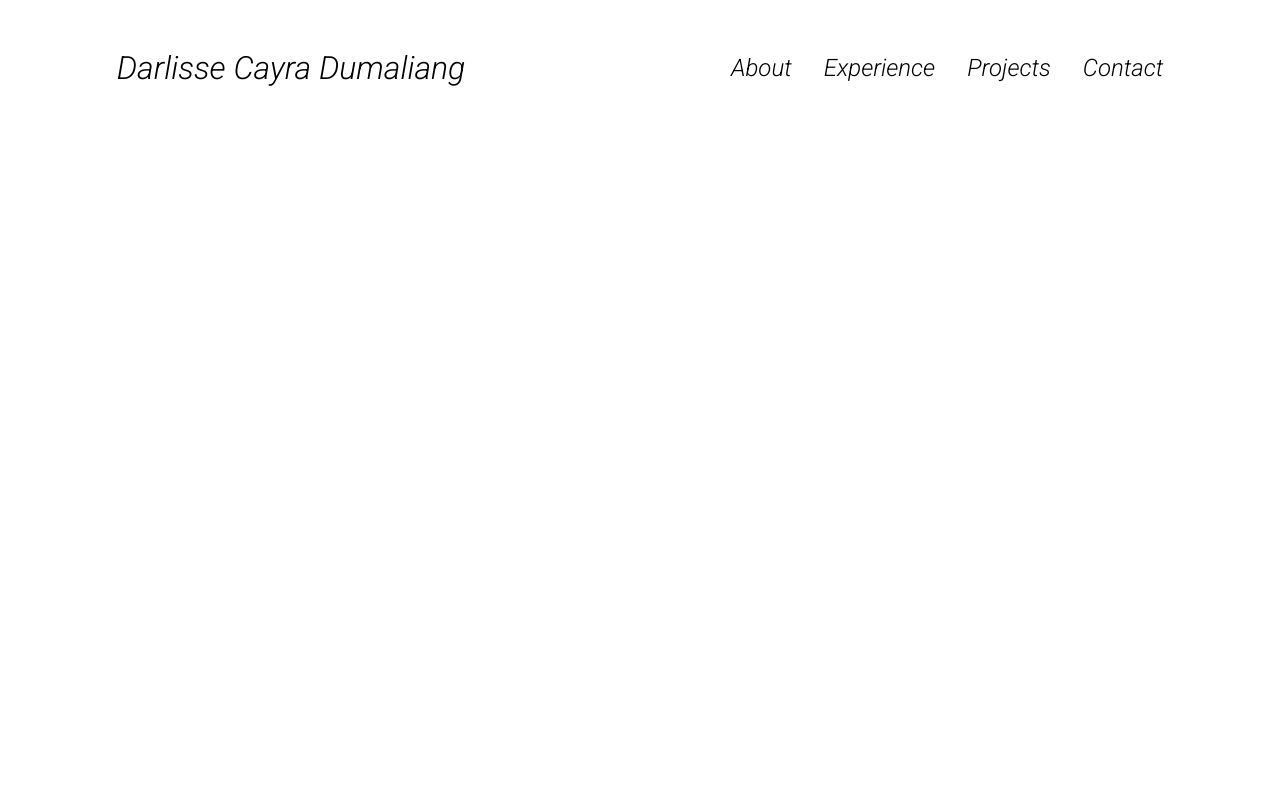
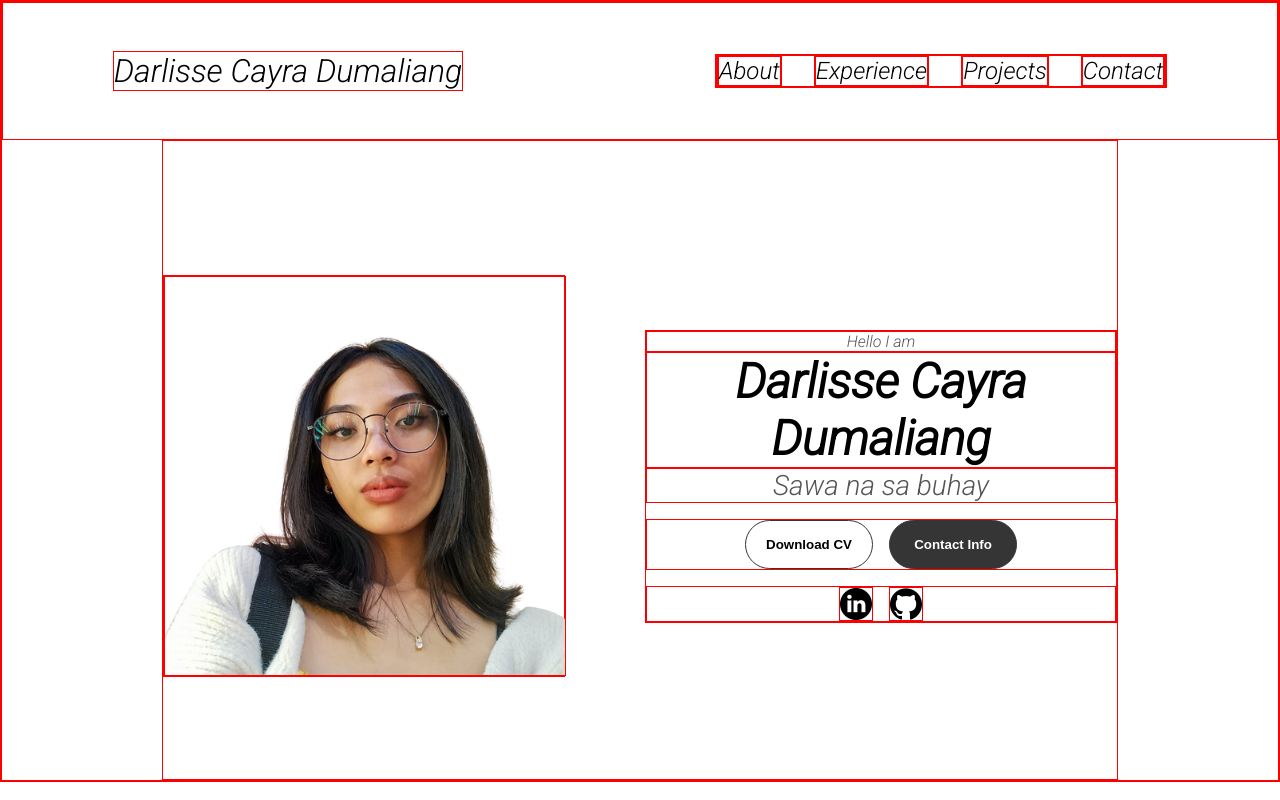
Before and after one commit to darlisse/My-Portfolio, a plain HTML site: page index.html in a window 1280 px wide. Drawn offline with Linux system fonts and the light colour scheme.

Commit message:
Added profile section and style it

```diff
--- a/index.html
+++ b/index.html
@@ -35,6 +35,43 @@
         </div>
       </div>
     </nav>
+    <section id="profile">
+      <div class="section_pic-container">
+        <img
+          src="./assets/369601431_199652273117525_8424493123722079311_n-removebg-preview.png"
+        />
+      </div>
+      <div class="section_text">
+        <p class="section_text_p1">Hello I am</p>
+        <h1 class="title">Darlisse Cayra Dumaliang</h1>
+        <p class="section_text_p2">Sawa na sa buhay</p>
+        <div class="btn-container">
+          <button class="btn btn-color-2" onclick="window.open()">
+            Download CV
+          </button>
+          <button
+            class="btn btn-color-1"
+            onclick="location.href = './#contact'"
+          >
+            Contact Info
+          </button>
+        </div>
+        <div id="socials-container">
+          <img
+            src="./assets/MicrosoftTeams-image (5).png"
+            alt="My LinkedIn Profile"
+            class="icon"
+            onclick="location.href='https://linkedin.com'"
+          />
+          <img
+            src="./assets/MicrosoftTeams-image (4).png"
+            alt="My Github Profile"
+            class="icon"
+            onclick="location.href='https://github.com'"
+          />
+        </div>
+      </div>
+    </section>
     <script src="script.js"></script>
   </body>
 </html>
--- a/style.css
+++ b/style.css
@@ -3,7 +3,7 @@
 * {
   margin: 0;
   padding: 0;
-  /*border: 1px solid red;*/
+  border: 1px solid red;
 }
 
 body {
@@ -135,3 +135,101 @@ a:hover {
   opacity: 1;
   transform: none;
 }
+
+/* sections */
+
+section {
+  padding-top: 4vh;
+  height: 96vh;
+  margin: 0 10rem;
+  box-sizing: border-box;
+  min-height: fit-content;
+}
+.section-container {
+  display: flex;
+}
+
+/* profile section */
+
+#profile {
+  display: flex;
+  justify-content: center;
+  gap: 5rem;
+  height: 80vh;
+}
+.section_pic-container {
+  display: flex;
+  height: 400px;
+  width: 400px;
+  margin: auto 0;
+}
+.section_text {
+  align-self: center;
+  text-align: center;
+}
+.section_text_p {
+  font-weight: 600;
+}
+.section_text_p1 {
+  text-align: center;
+}
+.section_text_p2 {
+  font-size: 1.75rem;
+  margin-bottom: 1rem;
+}
+.title {
+  font-size: 3rem;
+}
+#socials-container {
+  display: flex;
+  justify-content: center;
+  margin-top: 1rem;
+  gap: 1rem;
+}
+
+/*icons*/
+.icon {
+  cursor: pointer;
+  height: 2rem;
+}
+
+/*buttons*/
+.btn-container {
+  display: flex;
+  justify-content: center;
+  gap: 1rem;
+}
+.btn {
+  font-weight: 600;
+  transition: all 300ms ease;
+  padding: 1rem;
+  width: 8rem;
+  border-radius: 2rem;
+}
+.btn-color-1,
+.btn-color-2 {
+  border: rgb(53, 53, 53) 0.1rem solid;
+}
+.btn-color-1:hover,
+.btn-color-2:hover {
+  cursor: pointer;
+}
+.btn-color-1,
+.btn-color-2:hover {
+  background: rgb(53, 53, 53);
+  color: white;
+}
+.btn-color-1:hover {
+  background: rgb(0, 0, 0);
+}
+.btn-color-2 {
+  background: none;
+}
+
+.btn-color-2:hover {
+  border: rgb(255, 255, 255) 0.1rem solid;
+}
+
+.btn-container {
+  gap: 1rem;
+}
```
Also changed, not shown: assets/369601431_199652273117525_8424493123722079311_n-removebg-preview.png (added).
